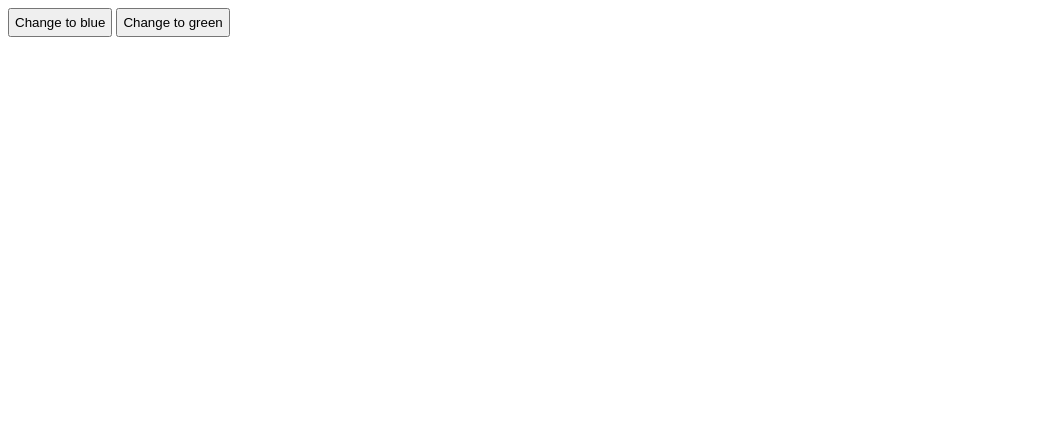
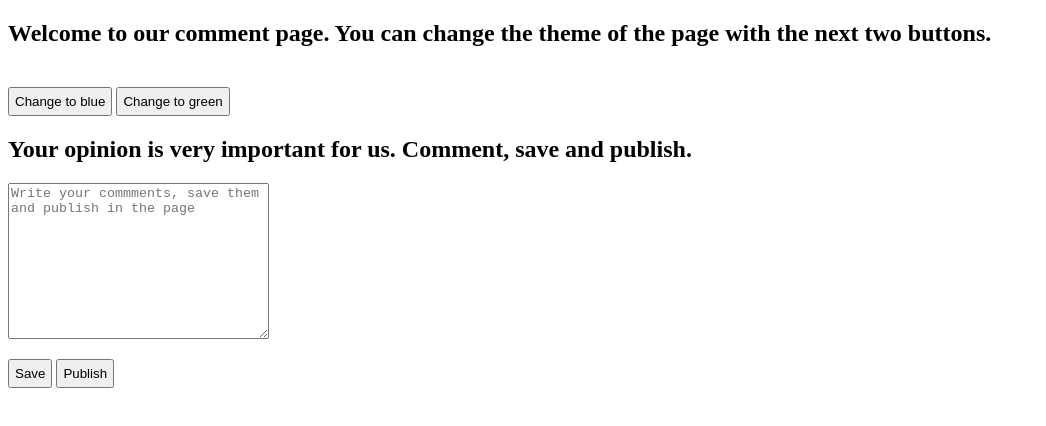
Before and after one commit to nicolaspariente/wdd330nicolaspariente, a plain HTML site: page week1/practice/practice.html in a window 1280 px wide. Shown: the whole page, without its empty margins (0-1046 px from the left). Drawn offline with Linux system fonts and the light colour scheme.

Commit message:
using local storage

```diff
--- a/week1/practice/practice.css
+++ b/week1/practice/practice.css
@@ -1,3 +1,8 @@
 button {
   padding: 5px;
+  margin-top: 20px;
 }
+textarea {
+  display: block;
+  margin-top: 20px;
+}
--- a/week1/practice/practice.html
+++ b/week1/practice/practice.html
@@ -8,8 +8,16 @@
     <link rel="stylesheet" type="text/css" href="practice.css" />
 </head>
 <body>
+    <h2>Welcome to our comment page. You can change the theme of the page with the next two buttons.</h2>
     <button onclick="changeblue()">Change to blue</button>
     <button onclick="changegreen()">Change to green</button>
+    <h2>Your opinion is very important for us. Comment, save and publish.</h2>
+    <textarea id="textarea" cols="30" rows="10" placeholder="Write your commments, save them and publish in the page"></textarea>
+    <button onclick="save()">Save</button>
+    <button onclick="publish()">Publish</button>
+    <h4 id="publish"></h4>
+
     <script src="practice.js"></script>
+
 </body>
 </html>
--- a/week1/practice/practice.js
+++ b/week1/practice/practice.js
@@ -4,3 +4,11 @@ function changeblue() {
 function changegreen() {
   document.body.style.backgroundColor = "green";
 }
+function save() {
+  let text = document.querySelector("#textarea").value;
+  localStorage.setItem("user", text);
+}
+function publish() {
+  let publish = localStorage.getItem("user");
+  document.querySelector("#publish").innerHTML = publish;
+}
```
